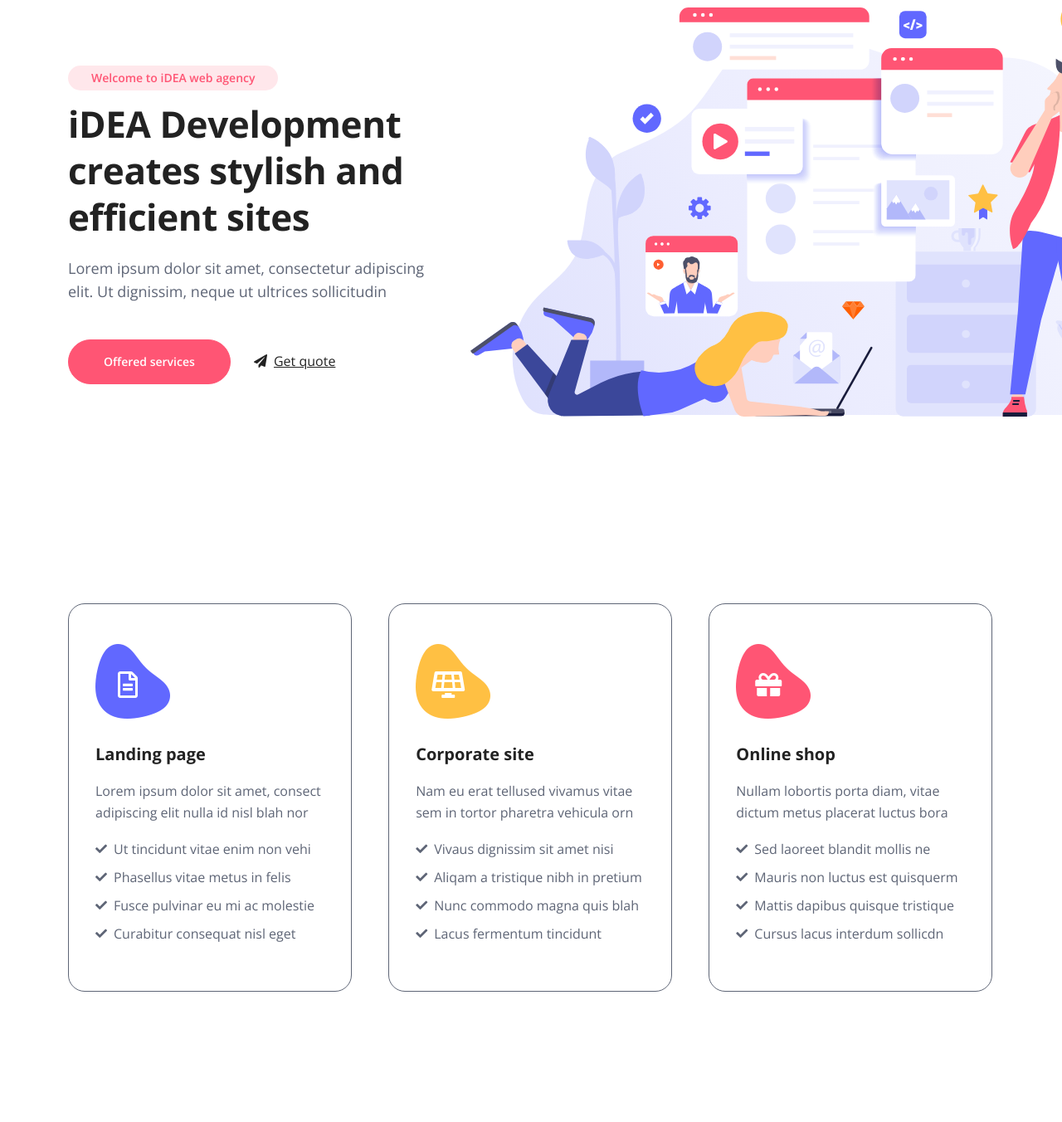
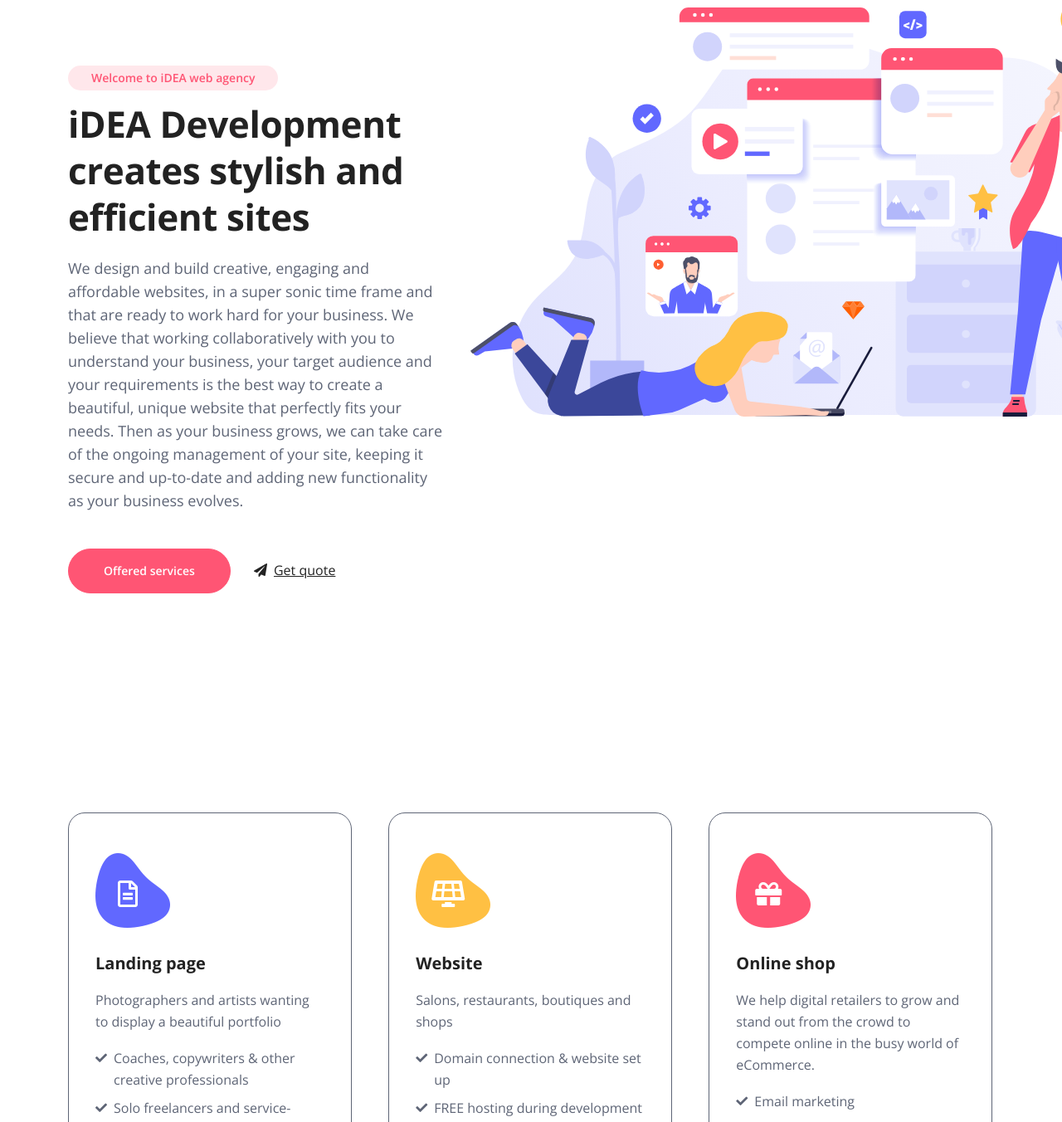
Before and after one commit to idea-development/idea-dev, a Django app: page / in a window 1280 px wide. Shown: the part 213-1565 px from the top of the page at 83% size. Run offline with Django 4.2, Linux system fonts and the light colour scheme; some libraries are stand-ins or nearby versions.

Commit message:
index.html v11

```diff
--- a/website/templates/index.html
+++ b/website/templates/index.html
@@ -94,7 +94,9 @@
                     <div class="text-container">
                         <div class="section-title">Welcome to iDEA web agency</div>
                         <h1 class="h1-large">iDEA Development creates stylish and efficient sites</h1>
-                        <p class="p-large">Lorem ipsum dolor sit amet, consectetur adipiscing elit. Ut dignissim, neque ut ultrices sollicitudin</p>
+                        <p class="p-large">
+
+                            We design and build creative,  engaging and affordable websites, in a super sonic time frame and that are ready to work hard for your business. We believe that working collaboratively with you to understand your business, your target audience and your requirements is the best way to create a beautiful, unique website that perfectly fits your needs.  Then as your business grows, we can take care of the ongoing management of your site, keeping it secure and up-to-date and adding new functionality as your business evolves. </p>
                         <a class="btn-solid-lg" href="#services">Offered services</a>
                         <a class="quote" href="#contact"><i class="fas fa-paper-plane"></i>Get quote</a>
                     </div> <!-- end of text-container -->
@@ -123,24 +125,24 @@
                         </div>
                         <div class="card-body">
                             <h5 class="card-title">Landing page</h5>
-                            <p>Lorem ipsum dolor sit amet, consect adipiscing elit nulla id nisl blah nor</p>
+                            <p>Photographers and artists wanting to display a beautiful portfolio</p>
                             <ul class="list-unstyled li-space-lg">
                                 <li class="d-flex">
                                     <i class="fas fa-check"></i>
-                                    <div class="flex-grow-1">Ut tincidunt vitae enim non vehi</div>
+                                    <div class="flex-grow-1">Coaches, copywriters & other creative professionals</div>
                                 </li>
                                 <li class="d-flex">
                                     <i class="fas fa-check"></i>
-                                    <div class="flex-grow-1">Phasellus vitae metus in felis</div>
+                                    <div class="flex-grow-1">Solo freelancers and service-based businesses</div>
                                 </li>
                                 <li class="d-flex">
                                     <i class="fas fa-check"></i>
-                                    <div class="flex-grow-1">Fusce pulvinar eu mi ac molestie</div>
+                                    <div class="flex-grow-1">New businesses</div>
                                 </li>
-                                <li class="d-flex">
+                                {% comment %} <li class="d-flex">
                                     <i class="fas fa-check"></i>
                                     <div class="flex-grow-1">Curabitur consequat nisl eget</div>
-                                </li>
+                                </li> {% endcomment %}
                             </ul>
                         </div>
                     </div>
@@ -152,24 +154,24 @@
                             <span class="fas fa-solar-panel"></span>
                         </div>
                         <div class="card-body">
-                            <h5 class="card-title">Corporate site</h5>
-                            <p>Nam eu erat tellused vivamus vitae sem in tortor pharetra vehicula orn</p>
+                            <h5 class="card-title">Website</h5>
+                            <p>Salons, restaurants, boutiques and shops</p>
                             <ul class="list-unstyled li-space-lg">
                                 <li class="d-flex">
                                     <i class="fas fa-check"></i>
-                                    <div class="flex-grow-1">Vivaus dignissim sit amet nisi</div>
+                                    <div class="flex-grow-1">Domain connection & website set up</div>
+                                </li>
+                                {% comment %} <li class="d-flex">
+                                    <i class="fas fa-check"></i>
+                                    <div class="flex-grow-1">Integration with Mailchimp, and social media platforms</div>
+                                </li> {% endcomment %}
+                                <li class="d-flex">
+                                    <i class="fas fa-check"></i>
+                                    <div class="flex-grow-1">FREE hosting during development</div>
                                 </li>
                                 <li class="d-flex">
                                     <i class="fas fa-check"></i>
-                                    <div class="flex-grow-1">Aliqam a tristique nibh in pretium</div>
-                                </li>
-                                <li class="d-flex">
-                                    <i class="fas fa-check"></i>
-                                    <div class="flex-grow-1">Nunc commodo magna quis blah</div>
-                                </li>
-                                <li class="d-flex">
-                                    <i class="fas fa-check"></i>
-                                    <div class="flex-grow-1">Lacus fermentum tincidunt</div>
+                                    <div class="flex-grow-1">Design of up to 5 beautifully styled, mobile-responsive pages</div>
                                 </li>
                             </ul>
                         </div>
@@ -183,24 +185,21 @@
                         </div>
                         <div class="card-body">
                             <h5 class="card-title">Online shop</h5>
-                            <p>Nullam lobortis porta diam, vitae dictum metus placerat luctus bora</p>
+                            <p>We help digital retailers to grow and stand out from the crowd to compete online in the busy world of eCommerce.</p>
                             <ul class="list-unstyled li-space-lg">
                                 <li class="d-flex">
                                     <i class="fas fa-check"></i>
-                                    <div class="flex-grow-1">Sed laoreet blandit mollis ne</div>
+                                    <div class="flex-grow-1">Email marketing</div>
                                 </li>
                                 <li class="d-flex">
                                     <i class="fas fa-check"></i>
-                                    <div class="flex-grow-1">Mauris non luctus est quisquerm</div>
+                                    <div class="flex-grow-1">Social media</div>
                                 </li>
                                 <li class="d-flex">
                                     <i class="fas fa-check"></i>
-                                    <div class="flex-grow-1">Mattis dapibus quisque tristique</div>
+                                    <div class="flex-grow-1">Sell online with ease.</div>
                                 </li>
-                                <li class="d-flex">
-                                    <i class="fas fa-check"></i>
-                                    <div class="flex-grow-1">Cursus lacus interdum sollicdn</div>
-                                </li>
+
                             </ul>
                         </div>
                     </div>
@@ -225,9 +224,9 @@
                 <div class="col-lg-6 col-xl-5">
                     <div class="text-container">
                         <h2><span>Perfect solution</span><br> for your small business</h2>
-                        <p>Maecenas fringilla quam posuere, pellentesque est nec, gravida turpis. Integer vitae mollis felis. Integer id quam id tellus hendrerit laciniad binfer</p>
-                        <p>Sed id dui rutrum, dictum urna eu, accumsan turpis. Fusce id auctor velit, sed viverra dui rem dina</p>
-                        <a class="btn-solid-reg" data-bs-toggle="modal" data-bs-target="#staticBackdrop">Modal</a>
+                        <p>Our values underpin our approach to working with our customers. Our client list can vouch for the quality of our work.</p>
+                        <p> We stand by these values and the ethos we promote at Wired Media. We are passionate about being an extension of your team. Don't take our word for it, check out our client testimonials.</p>
+                        <a class="btn-solid-reg" data-bs-toggle="modal" data-bs-target="#staticBackdrop">Read More</a>
                     </div> <!-- end of text-container -->
                 </div> <!-- end of col -->
             </div> <!-- end of row -->
@@ -250,33 +249,25 @@
                     <div class="col-lg-4">
                         <h3>Goals Setting</h3>
                         <hr>
-                        <p>In gravida at nunc sodales pretium. Vivamus semper, odio vitae mattis auctor, elit elit semper magna ac tum nico vela spider</p>
-                        <h4>User Feedback</h4>
-                        <p>Sapien vitae eros. Praesent ut erat a tellus posuere nisi more thico cursus pharetra finibus posuere nisi. Vivamus feugiat</p>
+                        <p>We will help you evolve your online presence, without compromising on value or your return on investment.</p>
+                        <h4>Our promise to you</h4>
+                        <p></p>
                         <ul class="list-unstyled li-space-lg">
                             <li class="d-flex">
                                 <i class="fas fa-chevron-right"></i>
-                                <div class="flex-grow-1">Tincidunt sem vel brita bet mala</div>
+                                <div class="flex-grow-1">We focus on driving more enquiries, bookings and sales, to increase your sales and revenue.</div>
                             </li>
                             <li class="d-flex">
                                 <i class="fas fa-chevron-right"></i>
-                                <div class="flex-grow-1">Sapien condimentum sacoz sil necr</div>
+                                <div class="flex-grow-1">We won’t suggest any activity that doesn’t meet with this goal.</div>
                             </li>
                             <li class="d-flex">
                                 <i class="fas fa-chevron-right"></i>
-                                <div class="flex-grow-1">Fusce interdum nec ravon fro urna</div>
+                                <div class="flex-grow-1">We spend time getting to know you and your brand: what makes you different, and what objectives are you looking to achieve? We then use this research to help you achieve a better return on investment.</div>
                             </li>
-                            <li class="d-flex">
-                                <i class="fas fa-chevron-right"></i>
-                                <div class="flex-grow-1">Integer pulvinar biolot bat tortor</div>
-                            </li>
-                            <li class="d-flex">
-                                <i class="fas fa-chevron-right"></i>
-                                <div class="flex-grow-1">Id ultricies fringilla fangor raq trinit</div>
-                            </li>
+
                         </ul>
-                        <a id="modalCtaBtn" class="btn-solid-reg" href="#">Details</a>
-                        <button type="button" class="btn-outline-reg" data-bs-dismiss="modal">Close</button>
+                        <button type="button" class="btn-solid-reg" data-bs-dismiss="modal">Close</button>
                     </div> <!-- end of col -->
                 </div> <!-- end of row -->
             </div> <!-- end of modal-content -->
@@ -292,7 +283,7 @@
                 <div class="col-lg-6 col-xl-5">
                     <div class="text-container">
                         <h2><span>Awesome websites</span><br> built with tons of love</h2>
-                        <p>In gravida vitae nulla vitae tincidunt imperdiet ante. Pellentesque aliquet mi eu tortor dictum, non imperdiet ante viverra. Phasellus eget enim orci flig rine bilo</p>
+                        <p>We're incredibly proud of the work we've done over the years, and the clients we've worked with.</p>
 
                         <!-- Counter -->
                         <div class="counter-container">
@@ -497,7 +488,7 @@
                                 <li>Vivamus dignissim sit amet</li>
                                 <li>Ut convallis aliquama set</li>
                             </ul>
-                            <div class="price">$200</div>
+                            <div class="price">£200</div>
                             <a href="#contact" class="btn-outline-reg">Get quote</a>
                         </div>
                     </div>
@@ -507,7 +498,7 @@
                     <div class="card">
                         <div class="card-body">
                             <div class="card-title">
-                                <img class="decoration-lines" src="{% static 'website/images/decoration-lines.svg' %} " alt="alternative"><span>Corporate site</span><img class="decoration-lines flipped" src="{% static 'website/images/decoration-lines.svg' %} " alt="alternative">
+                                <img class="decoration-lines" src="{% static 'website/images/decoration-lines.svg' %} " alt="alternative"><span>Website</span><img class="decoration-lines flipped" src="{% static 'website/images/decoration-lines.svg' %} " alt="alternative">
                             </div>
                             <ul class="list-unstyled li-space-lg">
                                 <li>Nunc commodo magna quis</li>
@@ -518,7 +509,7 @@
                                 <li>Sed laoreet blandit mollis</li>
                                 <li>Mauris non luctus est</li>
                             </ul>
-                            <div class="price">$300</div>
+                            <div class="price">£700</div>
                             <a href="#contact" class="btn-outline-reg">Get quote</a>
                         </div>
                     </div>
@@ -539,7 +530,7 @@
                                 <li>Mollis felis. Integer id quam</li>
                                 <li>Id tellus hendrerit lacinia</li>
                             </ul>
-                            <div class="price">$400</div>
+                            <div class="price">£2000</div>
                             <a href="#contact" class="btn-outline-reg">Get quote</a>
                         </div>
                     </div>
```
